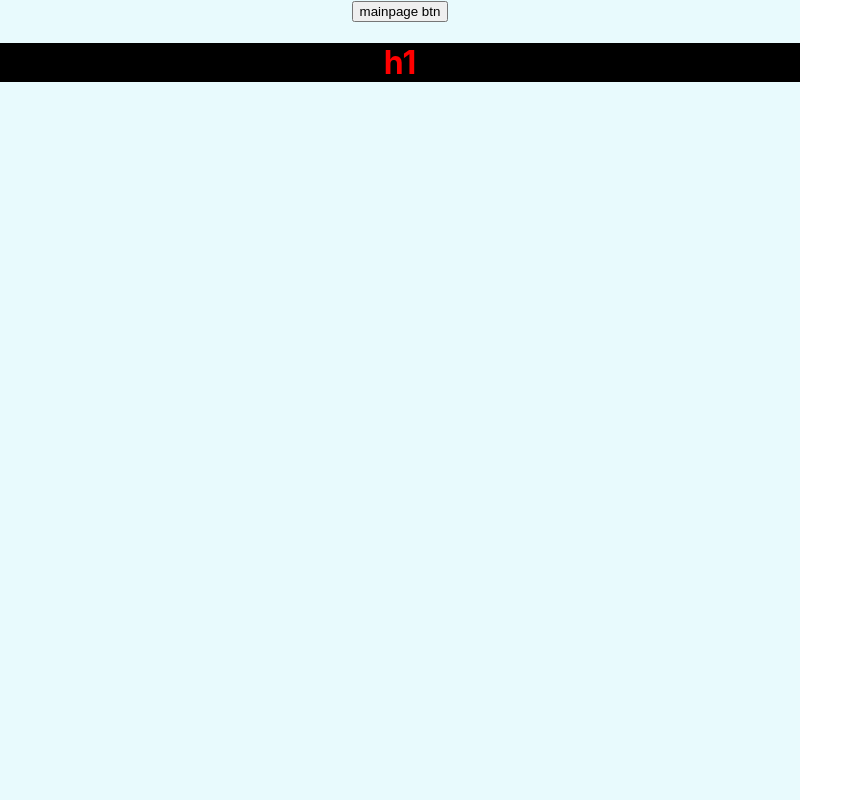
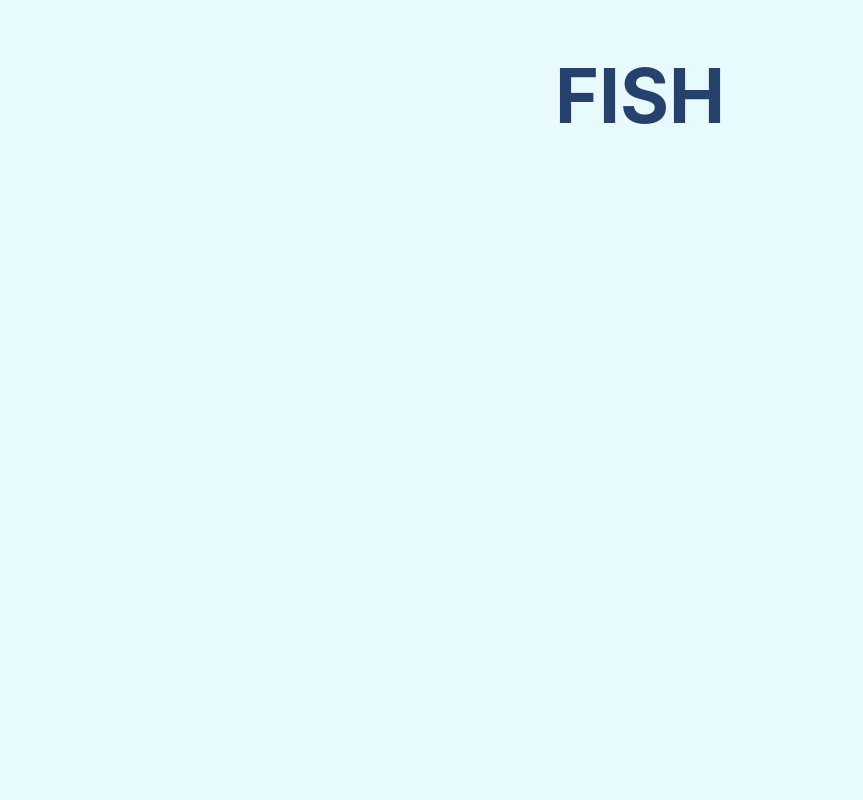
Before and after one commit to ye-one222/fish, a React (Create React App) app in the folder front-end/: page / in a window 1280 px wide. Shown: the whole page, without its empty margins (0-863 px from the left). Built offline with nearby package versions, Linux system fonts and the light colour scheme.

Commit message:
main page start

```diff
--- a/front-end/src/App.css
+++ b/front-end/src/App.css
@@ -1,4 +1,10 @@
-.App {
+.MainCSS {
+  background: #E8FAFD;
+  min-height: 100vh;
+  display: flex;
+  flex-direction: column;
+}
+/*.App {
   text-align: center;
 }
 
@@ -36,3 +42,4 @@
     transform: rotate(360deg);
   }
 }
+*/
--- a/front-end/src/App.js
+++ b/front-end/src/App.js
@@ -1,11 +1,10 @@
-import logo from './logo.svg';
 import './App.css';
 import React from 'react';
 import { MainPage } from './app/main.tsx';
 
 function App() {
   return (
-    <div className="App">
+    <div className="MainCSS">
         <MainPage/>
     </div>
   );
--- a/front-end/src/app/main.tsx
+++ b/front-end/src/app/main.tsx
@@ -2,10 +2,13 @@
 import React from 'react'
 
 export const MainPage:React.FC=()=>{
-    return<main style={{backgroundColor:'#E8FAFD', height:'100vh',width:'100vh'}} className='min-h-screen max-h-screen h-screen w-full flex items-center justify-center'>
+
+    return<main style={{backgroundColor:'#E8FAFD'}} className='min-h-screen max-h-screen h-screen w-full flex items-center justify-center'>
         <div>
-            <button className='color-red-400'>mainpage btn </button>
-            <h1 style={{color:'red', backgroundColor:'black'}} >h1</h1>
+            <h1 style={{color: '#27416D',
+                textAlign: 'center',
+                fontSize: '75px',
+                }}>FISH</h1>
         </div>
     </main>
 }
```
